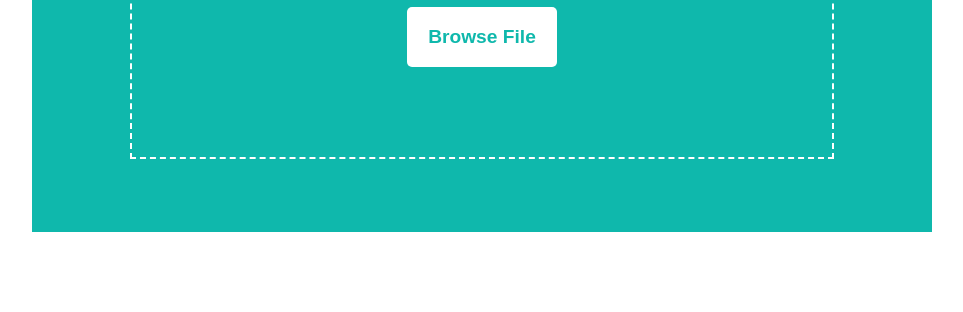
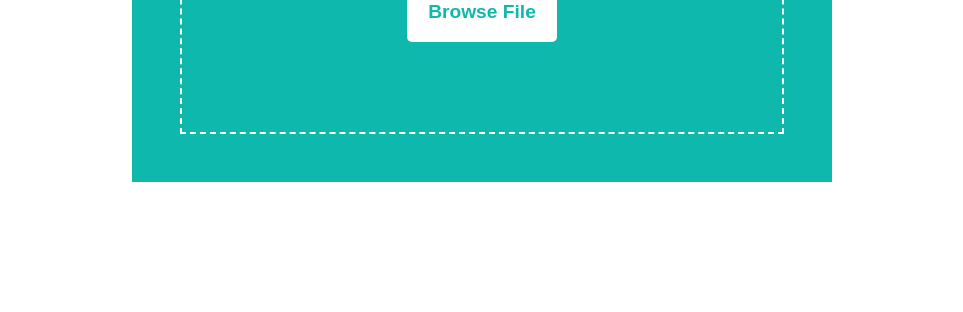
Before and after one commit to Hari-Priya-Chalasani/Drag-Drop-Upload-File, a plain HTML site: page index.html in a window 1280 px wide. Shown: the part 498-810 px from the top of the page, without its empty margins (158-1121 px from the left). Drawn offline with Linux system fonts and the light colour scheme.

Commit message:
Update style.css

```diff
--- a/style.css
+++ b/style.css
@@ -7,8 +7,8 @@ body{
 .body-div{
     background-color:#0fb8ac ;
     text-align: center;
-    height: 650px;
-    width: 900px;
+    height: 600px;
+    width: 700px;
     display: flex;
     justify-content: center;
     align-items: center;
@@ -18,7 +18,7 @@ body{
     border: 2px solid white;
     color: white;
     height: 500px;
-    width: 700px;
+    width: 600px;
     border-style: dashed;
     display: flex;
     justify-content: center;
@@ -34,6 +34,7 @@ button{
     font-weight: bold;
     border: none;
     background-color: #fff;
+    cursor: pointer;
 }
 .icon{
     font-size: 100px;
```
